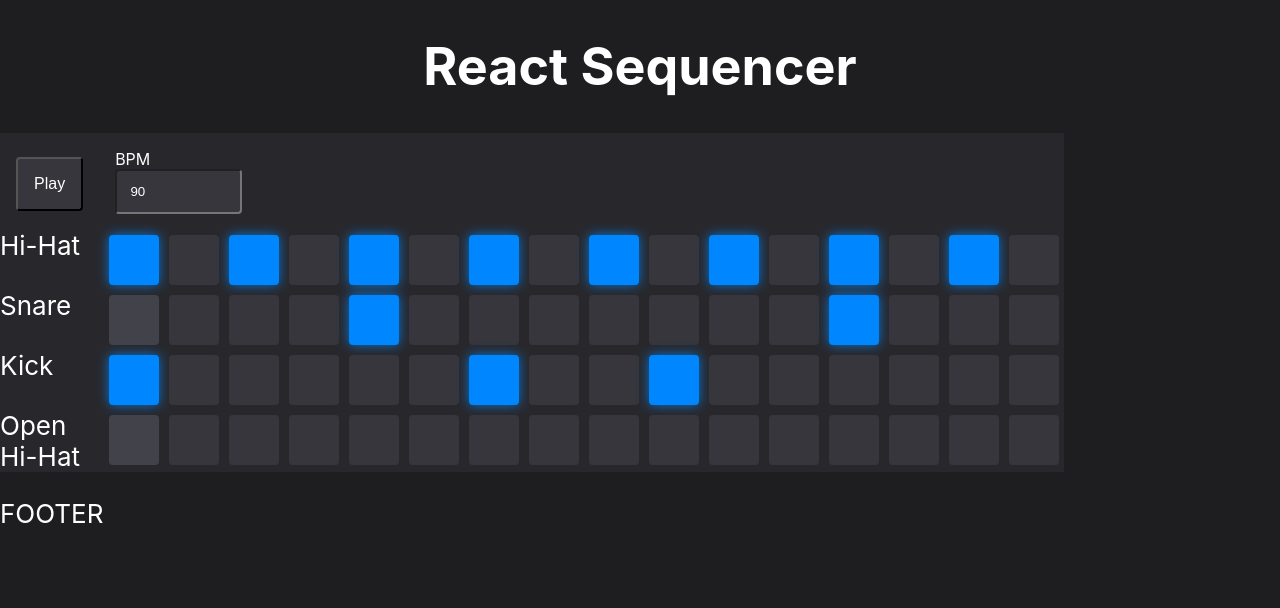
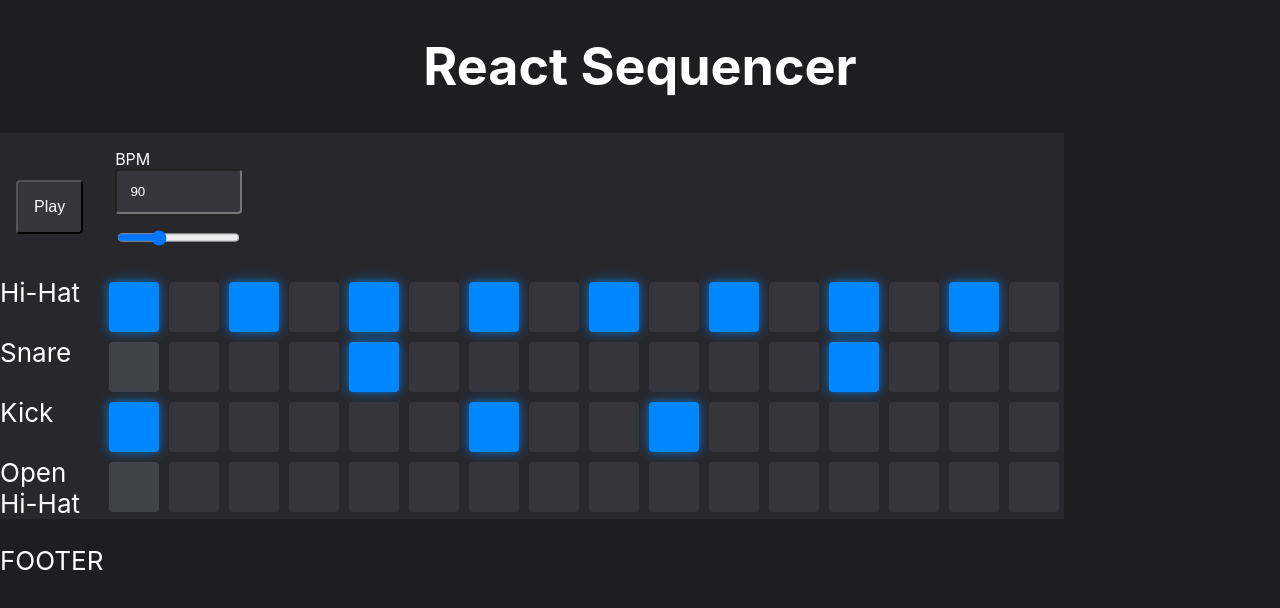
Before and after one commit to fededamis/ReactDrumSequencer, a React (Create React App) app: page / in a window 1280 px wide. Shown: the top 608 px of the page. Built offline with nearby package versions, Linux system fonts and the light colour scheme; no server answers.

Commit message:
Se agrega input type range para bpm

```diff
--- a/src/App.js
+++ b/src/App.js
@@ -38,7 +38,7 @@ const samples = [
 
 const initialState = {
 	pads: defaultPads,
-	bpm: 90,
+	bpm: 90.0,
 	activeStep: 0,
 	maxSteps: 15,
 	playing: false,
--- a/src/components/BPMButton.js
+++ b/src/components/BPMButton.js
@@ -2,12 +2,15 @@ import React from 'react';
 import { connect } from "react-redux";
 
 class BPMButton extends React.Component {
+
     render() {
         return (
             <div className="BPMButton">
                 <span>BPM</span>
-                <input type="number" defaultValue={this.props.bpm}
-                onBlur={(e) => this.props.changeBPM(e.target.value)}/>
+                <input type="number" min="0" max="260" step="1"
+                value={this.props.bpm} onChange={(e) => this.props.changeBPM(e.target.value)}/>
+                <input type="range" min="30.0" max="260.0" step="1"
+                value={this.props.bpm} onChange={(e) => this.props.changeBPM(e.target.value)}/>
             </div>
         );
     }
@@ -18,7 +21,10 @@ const mapStateToProps = state => ({
 });
 
 const mapDispatchToProps = dispatch => ({
-    changeBPM: (newValue) => dispatch({ type: 'CHANGE_BPM', bpm: newValue }),
+    changeBPM: (newValue) => {
+        newValue = parseFloat(newValue);
+        dispatch({ type: 'CHANGE_BPM', bpm: newValue })
+    },
     play: () => dispatch({ type: 'PLAY' })
 });
 
--- a/src/components/Playback.js
+++ b/src/components/Playback.js
@@ -28,9 +28,11 @@ class PlayBack extends React.Component {
 
         if (this.playbackBPM != null) {
             if (this.playbackBPM != this.props.bpm) {
-                clearInterval(this.playbackInterval);
-                this.playbackInterval = null;
-                this.playSetInterval();
+                if (this.props.bpm >= 30.0 && this.props.bpm <= 260.0) {
+                    clearInterval(this.playbackInterval);
+                    this.playbackInterval = null;
+                    this.playSetInterval();
+                }
             }
         }
         return (<div></div>);
```
